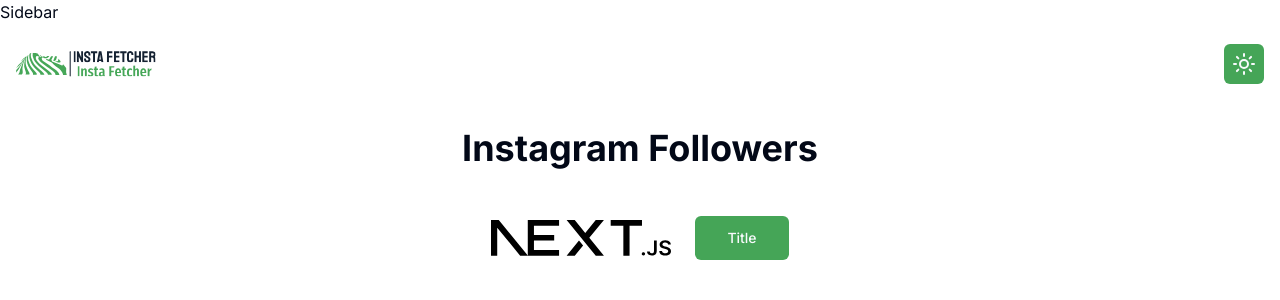
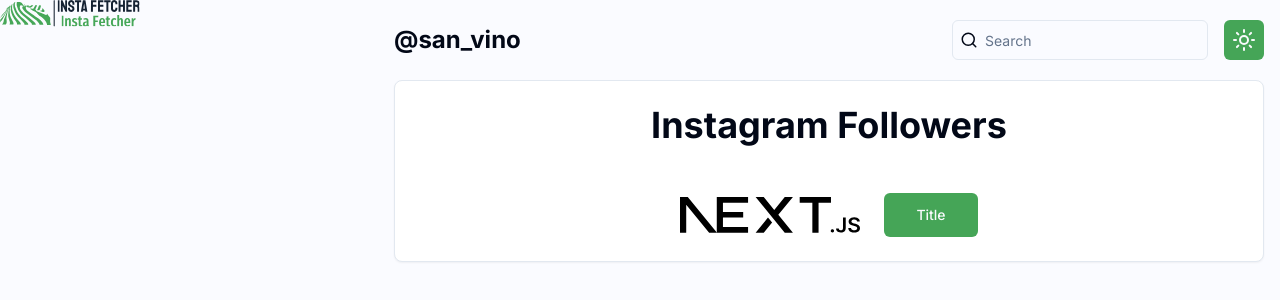
Before and after one commit to KirillUnited/insta-fetcher, a Next.js app: page / in a window 1280 px wide. Shown: the top 300 px of the page. Built offline with nearby package versions, Linux system fonts and the light colour scheme.

Commit message:
Add search input

```diff
--- a/src/app/globals.css
+++ b/src/app/globals.css
@@ -4,7 +4,7 @@
 
 @layer base {
     :root {
-        --background: 0 0% 100%;
+        --background: 230, 100%, 99%;
         --foreground: 222.2 84% 4.9%;
         --card: 0 0% 100%;
         --card-foreground: 222.2 84% 4.9%;
@@ -70,6 +70,9 @@
 
 @layer components {
     .wrapper {
-        @apply min-h-screen flex flex-col;
+        min-height: 100dvh;
+        display: grid;
+        grid-template-columns: var(--col-width, 306px) 1fr;
+        gap: 72px;
     }
 }
--- a/src/app/layout.tsx
+++ b/src/app/layout.tsx
@@ -29,7 +29,6 @@
           "wrapper"
         )}>
           <Sidebar />
-          <Header />
           {children}
         </div>
       </body>
--- a/src/app/page.tsx
+++ b/src/app/page.tsx
@@ -1,9 +1,12 @@
-import { Hero } from "@/components/shared";
+import { Header, Hero } from "@/components/shared";
 
 export default async function Home() {
   return (
-    <main className="flex-1">
-      <Hero />
+    <main className="flex flex-col">
+      <Header />
+      <div className="flex-1">
+        <Hero />
+      </div>
     </main>
   );
 }
--- a/src/components/shared/Header.tsx
+++ b/src/components/shared/Header.tsx
@@ -1,6 +1,7 @@
 import { cn } from '@/lib/utils'
 import React from 'react';
-import { Logo, ThemeSwitcher } from '@/components/shared';
+import { ThemeSwitcher } from '@/components/shared';
+import { SearchInput } from '@/components/shared';
 
 interface Props extends React.HTMLAttributes<HTMLElement> {
 }
@@ -10,8 +11,11 @@
         <header className={cn("header", className)}>
             <div className='container'>
                 <div className='flex items-center justify-between min-h-20 py-2'>
-                    <Logo />
-                    <ThemeSwitcher theme='light' />
+                    <h2 className='text-2xl font-bold'>@san_vino</h2>
+                    <div className='flex items-center gap-4'>
+                        <SearchInput />
+                        <ThemeSwitcher theme='light' />
+                    </div>
                 </div>
             </div>
         </header>
--- a/src/components/shared/Hero.tsx
+++ b/src/components/shared/Hero.tsx
@@ -2,6 +2,7 @@
 import { Button } from "@/components/ui/button";
 import Image from "next/image";
 import { cn } from '@/lib/utils';
+import { Card } from '@/components/ui/card';
 
 type Props = {}
 
@@ -9,12 +10,13 @@
     return (
         <section>
             <div className="container">
+                <Card>
                     <div className={cn('flex flex-col items-center justify-center gap-6 py-6')}>
                         <h1 className='text-4xl font-bold'>Instagram Followers</h1>
                     </div>
                     <div className="flex items-center justify-center gap-6 py-6">
 
-                    <div className="relative z-[-1] flex place-items-center before:absolute before:h-[300px] before:w-full before:-translate-x-1/2 before:rounded-full before:bg-gradient-radial before:from-white before:to-transparent before:blur-2xl before:content-[''] after:absolute after:-z-20 after:h-[180px] after:w-full after:translate-x-1/3 after:bg-gradient-conic after:from-sky-200 after:via-blue-200 after:blur-2xl after:content-[''] before:dark:bg-gradient-to-br before:dark:from-transparent before:dark:to-blue-700 before:dark:opacity-10 after:dark:from-sky-900 after:dark:via-[#0141ff] after:dark:opacity-40 sm:before:w-[480px] sm:after:w-[240px] before:lg:h-[360px]">
+                        <div className="relative flex place-items-center">
                             <Image
                                 className="relative dark:drop-shadow-[0_0_0.3rem_#ffffff70] dark:invert"
                                 src="/next.svg"
@@ -27,6 +29,7 @@
 
                         <Button title="Title" size={"lg"}>Title</Button>
                     </div>
+                </Card>
             </div>
         </section>
     )
--- a/src/components/shared/Logo.tsx
+++ b/src/components/shared/Logo.tsx
@@ -2,7 +2,6 @@
 import LogoIcon from '@/assets/icons/svg/logo.svg'
 import Image from 'next/image';
 import { cn } from '@/lib/utils';
-import Link from 'next/link';
 
 interface Props extends React.HTMLAttributes<HTMLElement> {
     asChild?: boolean,
--- /dev/null
+++ b/src/components/shared/SearchInput.tsx
@@ -0,0 +1,15 @@
+import React from 'react'
+import { Input } from '@/components/ui/input'
+import { SearchIcon } from 'lucide-react'
+import { cn } from '@/lib/utils'
+
+interface Props extends React.HtmlHTMLAttributes<HTMLElement> { }
+
+export default function SearchInput({ className }: Props) {
+    return (
+        <div className={cn("search relative", className)}>
+            <SearchIcon size={18} className='search-icon absolute top-1/2 left-2 -translate-y-1/2' />
+            <Input placeholder="Search" type="search" className="search-input w-full pl-8" />
+        </div>
+    )
+}
--- a/src/components/shared/Sidebar.tsx
+++ b/src/components/shared/Sidebar.tsx
@@ -1,10 +1,13 @@
 import { cn } from '@/lib/utils'
 import React from 'react'
+import { Logo } from '@/components/shared'
 
 interface Props extends React.HtmlHTMLAttributes<HTMLElement> { }
 
 export default function Sidebar({ className }: Props) {
     return (
-        <aside className={cn("sidebar", className)}>Sidebar</aside>
+        <aside className={cn("sidebar", className)}>
+            <Logo />
+        </aside>
     )
 }
--- a/src/components/shared/index.ts
+++ b/src/components/shared/index.ts
@@ -3,11 +3,12 @@
 import Sidebar from "./Sidebar";
 import ThemeSwitcher from "./ThemeSwitcher";
 import Logo from "./Logo";
-
+import SearchInput from "./SearchInput";
 export {
     Header,
     Hero,
     Sidebar,
     ThemeSwitcher,
-    Logo
+    Logo,
+    SearchInput
 }
--- /dev/null
+++ b/src/components/ui/card.tsx
@@ -0,0 +1,79 @@
+import * as React from "react"
+
+import { cn } from "@/lib/utils"
+
+const Card = React.forwardRef<
+  HTMLDivElement,
+  React.HTMLAttributes<HTMLDivElement>
+>(({ className, ...props }, ref) => (
+  <div
+    ref={ref}
+    className={cn(
+      "rounded-lg border bg-card text-card-foreground shadow-sm",
+      className
+    )}
+    {...props}
+  />
+))
+Card.displayName = "Card"
+
+const CardHeader = React.forwardRef<
+  HTMLDivElement,
+  React.HTMLAttributes<HTMLDivElement>
+>(({ className, ...props }, ref) => (
+  <div
+    ref={ref}
+    className={cn("flex flex-col space-y-1.5 p-6", className)}
+    {...props}
+  />
+))
+CardHeader.displayName = "CardHeader"
+
+const CardTitle = React.forwardRef<
+  HTMLParagraphElement,
+  React.HTMLAttributes<HTMLHeadingElement>
+>(({ className, ...props }, ref) => (
+  <h3
+    ref={ref}
+    className={cn(
+      "text-2xl font-semibold leading-none tracking-tight",
+      className
+    )}
+    {...props}
+  />
+))
+CardTitle.displayName = "CardTitle"
+
+const CardDescription = React.forwardRef<
+  HTMLParagraphElement,
+  React.HTMLAttributes<HTMLParagraphElement>
+>(({ className, ...props }, ref) => (
+  <p
+    ref={ref}
+    className={cn("text-sm text-muted-foreground", className)}
+    {...props}
+  />
+))
+CardDescription.displayName = "CardDescription"
+
+const CardContent = React.forwardRef<
+  HTMLDivElement,
+  React.HTMLAttributes<HTMLDivElement>
+>(({ className, ...props }, ref) => (
+  <div ref={ref} className={cn("p-6 pt-0", className)} {...props} />
+))
+CardContent.displayName = "CardContent"
+
+const CardFooter = React.forwardRef<
+  HTMLDivElement,
+  React.HTMLAttributes<HTMLDivElement>
+>(({ className, ...props }, ref) => (
+  <div
+    ref={ref}
+    className={cn("flex items-center p-6 pt-0", className)}
+    {...props}
+  />
+))
+CardFooter.displayName = "CardFooter"
+
+export { Card, CardHeader, CardFooter, CardTitle, CardDescription, CardContent }
--- /dev/null
+++ b/src/components/ui/input.tsx
@@ -0,0 +1,25 @@
+import * as React from "react"
+
+import { cn } from "@/lib/utils"
+
+export interface InputProps
+  extends React.InputHTMLAttributes<HTMLInputElement> {}
+
+const Input = React.forwardRef<HTMLInputElement, InputProps>(
+  ({ className, type, ...props }, ref) => {
+    return (
+      <input
+        type={type}
+        className={cn(
+          "flex h-10 w-full rounded-md border border-input bg-background px-3 py-2 text-sm ring-offset-background file:border-0 file:bg-transparent file:text-sm file:font-medium placeholder:text-muted-foreground focus-visible:outline-none focus-visible:ring-2 focus-visible:ring-ring focus-visible:ring-offset-2 disabled:cursor-not-allowed disabled:opacity-50",
+          className
+        )}
+        ref={ref}
+        {...props}
+      />
+    )
+  }
+)
+Input.displayName = "Input"
+
+export { Input }
```
Lines whose indentation alone changed are shown as unchanged.
